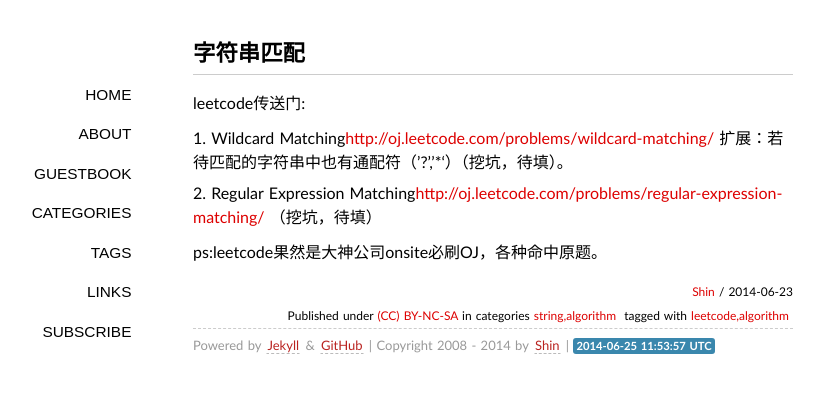
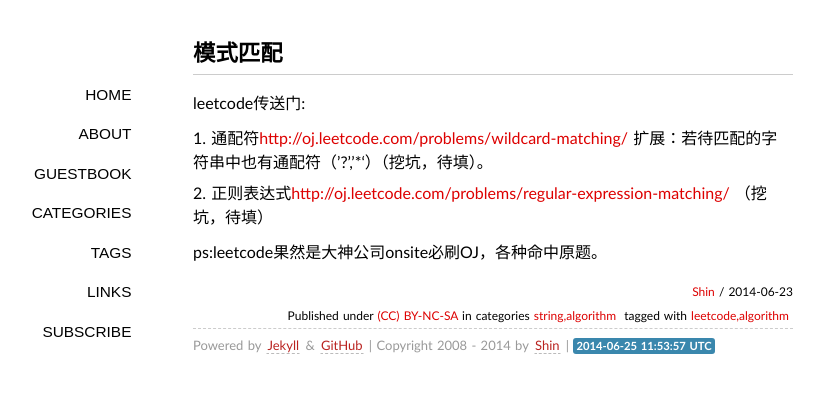
Before and after one commit to cot246/cot246.github.com, a Jekyll site: the page built from _posts/2014/2014-06-23-Wildcard_Matching.md, in a window 1280 px wide. Shown: the top 393 px of the page, without its empty margins (147-971 px from the left). Built offline with Jekyll 4.4.1, drawn with Linux system fonts in a browser that asks for light colours; some web fonts are replaced; Markdown is read by kramdown in place of the engine named in the settings; comment, search, counter and statistics services are not loaded.

Commit message:
matching_review

```diff
--- a/_posts/2014/2014-06-23-Wildcard_Matching.md
+++ b/_posts/2014/2014-06-23-Wildcard_Matching.md
@@ -1,16 +1,15 @@
 ---
 layout: post
-title: 字符串匹配
+title: 模式匹配
 categories:
 - string,algorithm
 tags:
 - leetcode,algorithm
 ---
 leetcode传送门:
-
-1. Wildcard Matching[http://oj.leetcode.com/problems/wildcard-matching/](http://oj.leetcode.com/problems/wildcard-matching/)
+1. 通配符[http://oj.leetcode.com/problems/wildcard-matching/]("Wildcard Matching")
 扩展：若待匹配的字符串中也有通配符（'?','*'）（挖坑，待填）。
-2. Regular Expression Matching[http://oj.leetcode.com/problems/regular-expression-matching/](http://oj.leetcode.com/problems/regular-expression-matching/)
+2. 正则表达式[http://oj.leetcode.com/problems/regular-expression-matching/]("Regular Expression Matching")
 （挖坑，待填）
 
 ps:leetcode果然是大神公司onsite必刷OJ，各种命中原题。
```
